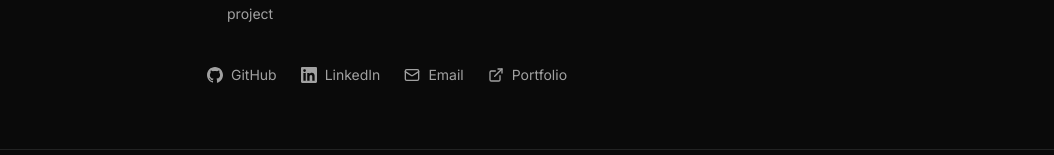
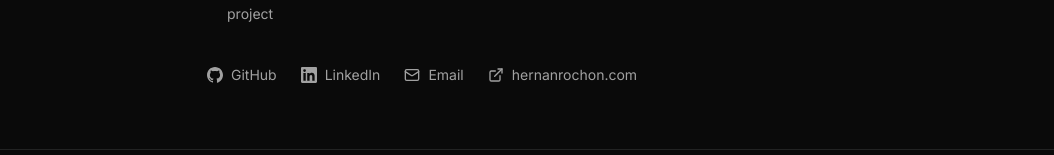
Before and after one commit to HernanRochon664/portfolio, a Next.js app: page /about in a window 1280 px wide. Shown: the part 1196-1351 px from the top of the page, without its empty margins (113-1167 px from the left). Built offline with nearby package versions, Linux system fonts and the light colour scheme.

Commit message:
Update Vercel URLs to hernanrochon.com across the project

```diff
--- a/src/app/about/page.tsx
+++ b/src/app/about/page.tsx
@@ -96,13 +96,13 @@ export default function AboutPage() {
           <span>Email</span>
         </a>
         <a
-          href="https://portfolio-five-mu-o76n21qfaq.vercel.app"
+          href="https://hernanrochon.com"
           target="_blank"
           rel="noopener noreferrer"
           className="flex items-center gap-2 text-sm text-muted-foreground transition-colors hover:text-foreground"
         >
           <ExternalLink className="size-4" />
-          <span>Portfolio</span>
+          <span>hernanrochon.com</span>
         </a>
       </div>
     </div>
--- a/src/app/opengraph-image.tsx
+++ b/src/app/opengraph-image.tsx
@@ -30,7 +30,7 @@ export default function OGImage() {
           ML Engineer &amp; Data Scientist
         </div>
         <div style={{ color: '#52525b', fontSize: '20px', fontFamily: 'monospace' }}>
-          portfolio-five-mu-o76n21qfaq.vercel.app
+          hernanrochon.com
         </div>
       </div>
     ),
--- a/src/app/resume/page.tsx
+++ b/src/app/resume/page.tsx
@@ -72,7 +72,7 @@ export default function ResumePage() {
         </p>
         <p className="mt-3 font-mono text-xs text-muted-foreground">
           hernan.rochon7@gmail.com · linkedin.com/in/hernan-rochon ·
-          github.com/HernanRochon664 · portfolio-five-mu-o76n21qfaq.vercel.app
+          github.com/HernanRochon664 · hernanrochon.com
         </p>
       </header>
 
```
